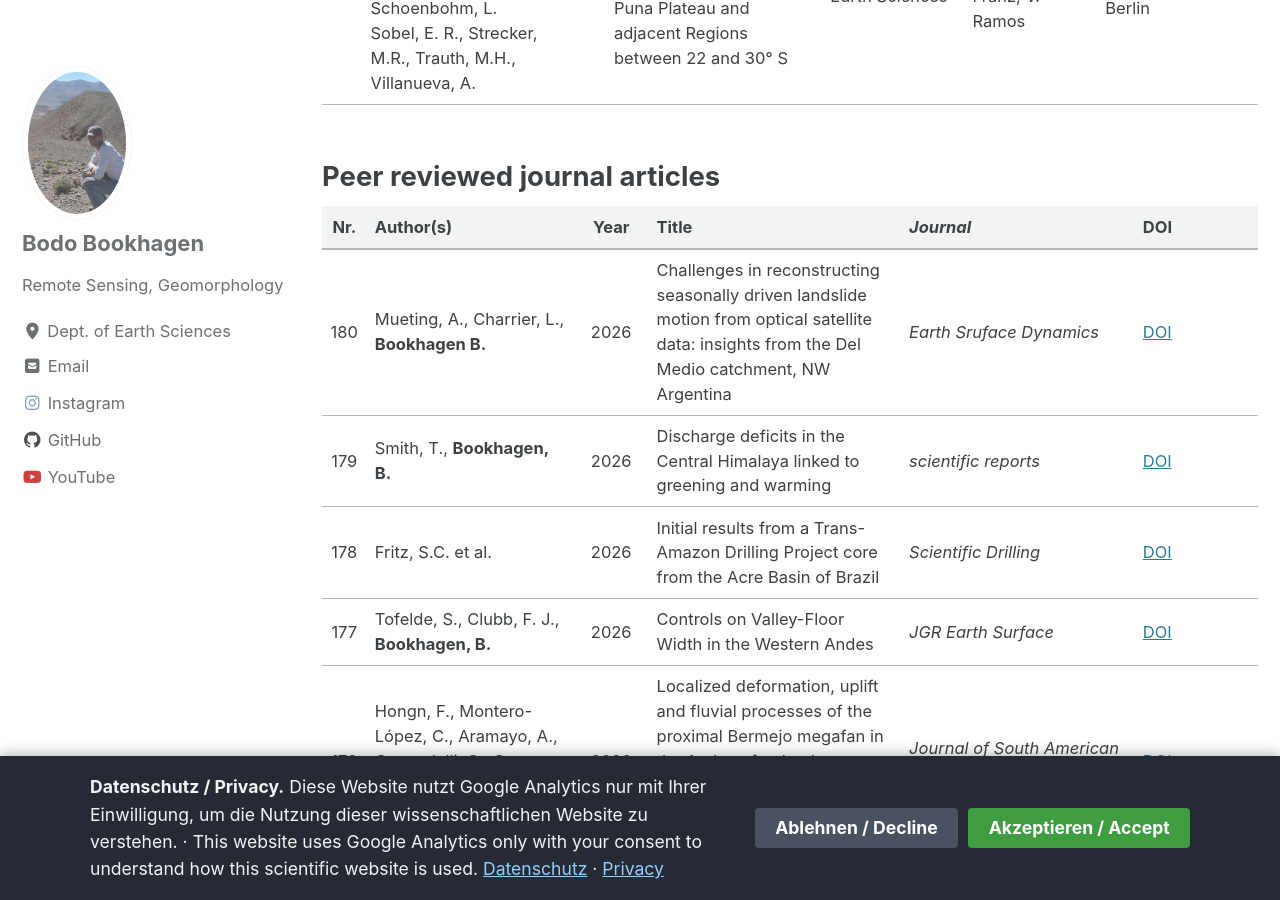
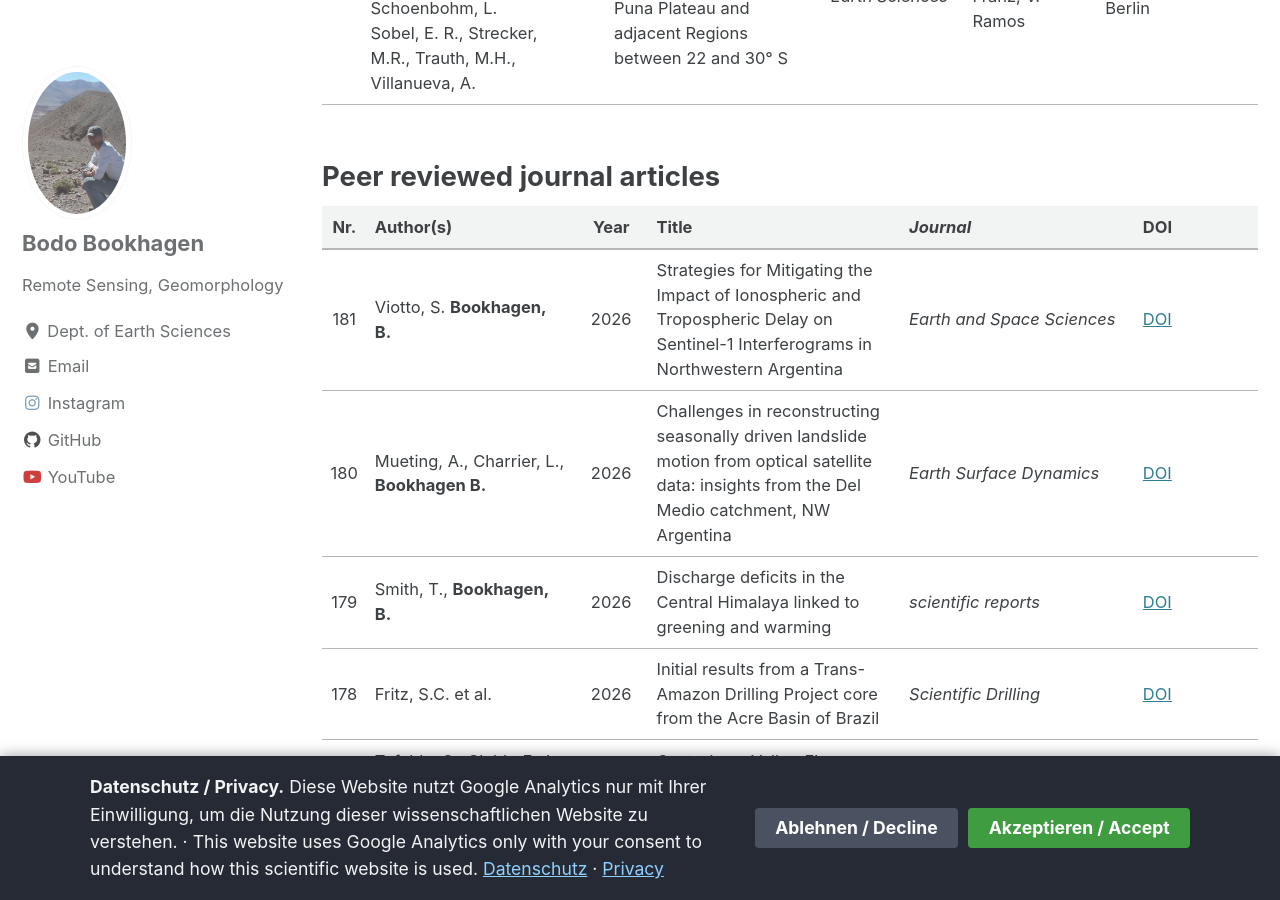
Before and after one commit to BodoBookhagen/BodoBookhagen.github.io, a Jekyll site: the page built from _pages/publications.md, in a window 1280 px wide and 900 px high, scrolled down 1811 px. Built offline with Jekyll 4.4.1, drawn with Linux system fonts in a browser that asks for light colours; cached includes are drawn as plain includes.

Commit message:
`date +"%m-%d-Y"`

```diff
--- a/_pages/publications.md
+++ b/_pages/publications.md
@@ -33,7 +33,8 @@ Nr. | Author(s) | Year | Chapter Title |  _Book Title_  | Editors  | Publisher |
 
 Nr.  | Author(s) | Year | Title | _Journal_ | DOI
 :-: | :--- | :-: | :--- | :--- | :---
-180 | Mueting, A., Charrier, L., **Bookhagen B.** | 2026 | Challenges in reconstructing seasonally driven landslide motion from optical satellite data: insights from the Del Medio catchment, NW Argentina | *Earth Sruface Dynamics* | [DOI](https://doi.org/10.5194/esurf-14-781-2026, 2026)
+181 | Viotto, S. **Bookhagen, B.** | 2026 | Strategies for Mitigating the Impact of Ionospheric and Tropospheric Delay on Sentinel-1 Interferograms in Northwestern Argentina | *Earth and Space Sciences* | [DOI](https://doi.org/10.1029/2026EA005014)
+180 | Mueting, A., Charrier, L., **Bookhagen B.** | 2026 | Challenges in reconstructing seasonally driven landslide motion from optical satellite data: insights from the Del Medio catchment, NW Argentina | *Earth Surface Dynamics* | [DOI](https://doi.org/10.5194/esurf-14-781-2026, 2026)
 179 | Smith, T., **Bookhagen, B.** | 2026 |  Discharge deficits in the Central Himalaya linked to greening and warming | *scientific reports* | [DOI](https://doi.org/10.1038/s41598-026-68997-3)
 178 | Fritz, S.C. et al. | 2026 | Initial results from a Trans-Amazon Drilling Project core from the Acre Basin of Brazil | *Scientific Drilling* | [DOI](https://sd.copernicus.org/articles/35/127/2026/)
 177 | Tofelde, S., Clubb, F. J., **Bookhagen, B.** | 2026 | Controls on Valley-Floor Width in the Western Andes | _JGR Earth Surface_ | [DOI](https://doi.org/10.1029/2025JF00868a3)
```
